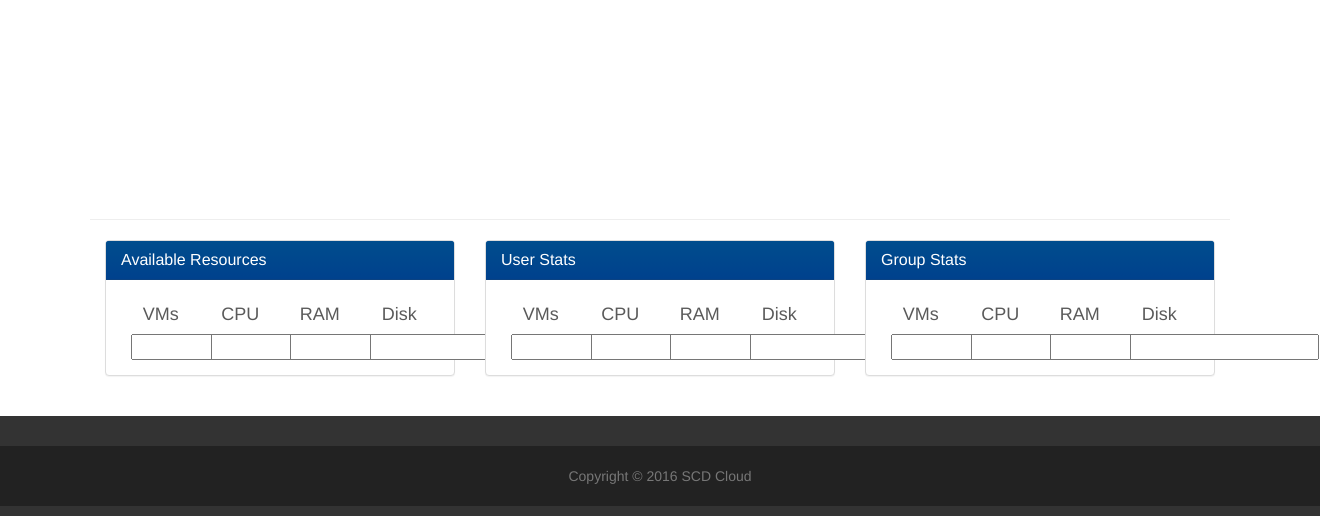
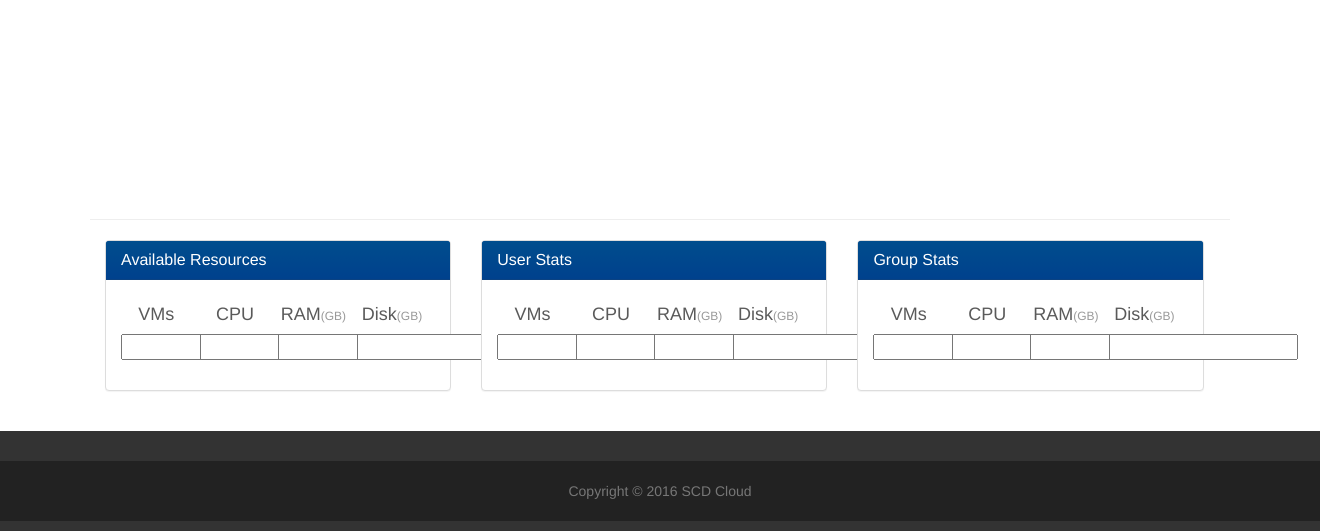
Before and after one commit to stfc/cloud, a Python web app: template views/machines/index.html in a window 1320 px wide. Shown: the part 301-832 px from the top of the page. Run offline with Jinja, Linux system fonts and the light colour scheme; the template is opened without the code that fills it: most values are stand-ins (such as "Sample title", 1, 10 or a date in 2020); some libraries are stand-ins or nearby versions.

Commit message:
Fix padding issues and improve display

```diff
--- a/assets/css/machines/styles.css
+++ b/assets/css/machines/styles.css
@@ -134,8 +134,26 @@ progress[value="4"]::-moz-progress-bar {
   border-color: #0b4282;
   background-image: linear-gradient(to bottom, #004d8d 0%, #00418d 100%);
 }
+.panel-body {
+  padding-bottom: 30px;
+}
+
 .col-md-3 {
-  padding: 0 10px;
+  padding: 0;
+}
+.col-md-4 {
+  width: 33% !important;
+  float: left;
+}
+
+.resource-header {
+  text-align: center;
+  padding-right: 10%;
+}
+.resource-text {
+  text-align: center;
+  padding-right: 10%;
+  font-size: 12px;
 }
 
 .table-responsive {
--- a/assets/js/machines/quota.js
+++ b/assets/js/machines/quota.js
@@ -21,7 +21,7 @@ var quota = {
 
             for (var key in json_out) {
                 if (json_out[key] < 0) {
-                    json_out[key] = "<span style='font-size:14px'>&infin;</span>";
+                    json_out[key] = 0;
                 }
             }
 
@@ -32,7 +32,7 @@ var quota = {
             userquotasys = json_out["userquotasys"];
 
             userusedvm = json_out["userusedvm"];
-            userusedcpu = json_out["userusedcpu"];
+            userusedcpu = Math.ceil(json_out["userusedcpu"]);
             userusedmem = json_out["userusedmem"];
             userusedsys = json_out["userusedsys"];
 
@@ -42,21 +42,26 @@ var quota = {
             groupquotasys = json_out["groupquotasys"];
 
             groupusedvm = json_out["groupusedvm"];
-            groupusedcpu = json_out["groupusedcpu"];
+            groupusedcpu = Math.ceil(json_out["groupusedcpu"]);
             groupusedmem = json_out["groupusedmem"];
             groupusedsys = json_out["groupusedsys"];
 
             vmavailable = json_out["availablevm"];
-            cpuavailable = json_out["availablecpu"];
+            cpuavailable = json_out["availablecpu"]|0;
             memavailable = json_out["availablemem"];
             sysavailable = json_out["availablesys"];
 
+            availablequotavm = json_out["availablequotavm"];
+            availablequotacpu = json_out["availablequotacpu"];
+            availablequotamem = json_out["availablequotamem"];
+            availablequotasys = json_out["availablequotasys"];
+
             // Sliders
-            $('#cpu-input').attr('max', Math.floor(cpuavailable));
+            $('#cpu-input').attr('max', cpuavailable);
             $('#memory-input').attr('max', memavailable);
 
             $("#cpu-min").html("1");
-            $("#cpu-max").html(Math.floor(cpuavailable));
+            $("#cpu-max").html(cpuavailable);
 
             $("#mem-min").html("0.5 GB");
             $("#mem-max").html(memavailable + " GB");
@@ -67,9 +72,10 @@ var quota = {
                 'bgColor'     : '#EEEEEE',
                 'min'         : '0',
                 'readOnly'    : 'true',
-                'width'       : '70',
+                'width'       : '90%',
                 'height'      : '70',
                 'thickness'   : '.20',
+                'displayMax'  : 'true'
             };
 
             colour_vm = {
@@ -89,91 +95,74 @@ var quota = {
                 'fgColor'     : '#b40053'
             };
 
+
             // Available
             $('.available-vm').val(vmavailable).trigger('change');
             $(".available-vm").knob($.extend({
-                'max': vmavailable
+                'max': availablequotavm,
+                'rotation': 'anticlockwise'
             }, dial, colour_vm));
 
             $('.available-cpu').val(cpuavailable).trigger('change');
             $(".available-cpu").knob($.extend({
-                'max': cpuavailable
+                'max': availablequotacpu,
+                'rotation': 'anticlockwise'
             }, dial, colour_cpu));
 
             $('.available-mem').val(memavailable).trigger('change');
             $(".available-mem").knob($.extend({
-                'max': memavailable
+                'max': availablequotamem,
+                'rotation': 'anticlockwise'
             }, dial, colour_mem));
 
             $('.available-sys').val(sysavailable).trigger('change');
             $(".available-sys").knob($.extend({
-                'max': sysavailable
+                'max': availablequotasys,
+                'rotation': 'anticlockwise'
             }, dial, colour_sys));
+
 
             // User
             $('.user-vm').val(userusedvm).trigger('change');
             $(".user-vm").knob($.extend({
-                'max': userquotavm,
-                'format'      : function (value) {
-                    return value + "/" + userquotavm;
-                }
+                'max': userquotavm
             }, dial, colour_vm));
 
             $('.user-cpu').val(userusedcpu).trigger('change');
             $(".user-cpu").knob($.extend({
-                'max': userquotacpu,
-                'format'      : function (value) {
-                    return value + '/' + userquotacpu;
-                }
+                'max': userquotacpu
             }, dial, colour_cpu));
 
             $('.user-mem').val(userusedmem).trigger('change');
             $(".user-mem").knob($.extend({
-                'max': userquotamem,
-                'format'      : function (value) {
-                    return value + '/GB' + userquotamem;
-                }
+                'max': userquotamem
             }, dial, colour_mem));
 
             $('.user-sys').val(userusedsys).trigger('change');
             $(".user-sys").knob($.extend({
-                'max': userquotasys,
-                'format'      : function (value) {
-                    return value + '/' + userquotasys + 'GB';
-                }
+                'max': userquotasys
             }, dial, colour_sys));
+
 
             // Group
             $('.group-vm').val(groupusedvm).trigger('change');
             $(".group-vm").knob($.extend({
-                'max': groupquotavm,
-                'format'      : function (value) {
-                    return value + '/' + groupquotavm;
-                }
+                'max': groupquotavm
             }, dial, colour_vm));
 
             $('.group-cpu').val(groupusedcpu).trigger('change');
             $(".group-cpu").knob($.extend({
-                'max': groupquotacpu,
-                'format'      : function (value) {
-                    return value + '/' + groupquotacpu;
-                }
+                'max': groupquotacpu
             }, dial, colour_cpu));
 
             $('.group-mem').val(groupusedmem).trigger('change');
             $(".group-mem").knob($.extend({
-                'max': groupquotamem,
-                'format'      : function (value) {
-                    return value + '/' + groupquotamem;
-                }
+                'max': groupquotamem
             }, dial, colour_mem));
 
             $('.group-sys').val(groupusedsys).trigger('change');
             $(".group-sys").knob($.extend({
-                'max': groupquotasys,
-                'format'      : function (value) {
-                    return value + '/' + groupquotasys + 'GB';
-                }
+                'max': groupquotasys
             }, dial, colour_sys));
         });
     }
--- a/views/machines/resources.html
+++ b/views/machines/resources.html
@@ -7,10 +7,10 @@
                 <h3 class="panel-title">Available Resources</h3>
             </div>
             <div class="panel-body">
-                <div class="col-md-3"><h4 class="text-center">VMs</h4><input type="text" class="available-vm"></div>
-                <div class="col-md-3"><h4 class="text-center">CPU</h4><input type="text" class="available-cpu"></div>
-                <div class="col-md-3"><h4 class="text-center">RAM</h4><input type="text" class="available-mem"></div>
-                <div class="col-md-3"><h4 class="text-center">Disk</h4><input type="text" class="available-sys"></div>
+                <div class="col-md-3"><h4 class="resource-header">VMs</h4><input class="available-vm"></div>
+                <div class="col-md-3"><h4 class="resource-header">CPU</h4><input class="available-cpu"></div>
+                <div class="col-md-3"><h4 class="resource-header">RAM<span style="font-size:12px;color:#999">(GB)</span></h4><input class="available-mem"></div>
+                <div class="col-md-3"><h4 class="resource-header">Disk<span style="font-size:12px;color:#999">(GB)</span></h4><input class="available-sys"></div>
             </div>
         </div>
     </div>
@@ -21,10 +21,10 @@
                 <h3 class="panel-title">User Stats</h3>
             </div>
             <div class="panel-body">
-                <div class="col-md-3"><h4 class="text-center">VMs</h4><input type="text" class="user-vm"></div>
-                <div class="col-md-3"><h4 class="text-center">CPU</h4><input type="text" class="user-cpu"></div>
-                <div class="col-md-3"><h4 class="text-center">RAM</h4><input type="text" class="user-mem"></div>
-                <div class="col-md-3"><h4 class="text-center">Disk</h4><input type="text" class="user-sys"></div>
+                <div class="col-md-3"><h4 class="resource-header">VMs</h4><input class="user-vm"></div>
+                <div class="col-md-3"><h4 class="resource-header">CPU</h4><input class="user-cpu"></div>
+                <div class="col-md-3"><h4 class="resource-header">RAM<span style="font-size:12px;color:#999">(GB)</span></h4><input class="user-mem"></div>
+                <div class="col-md-3"><h4 class="resource-header">Disk<span style="font-size:12px;color:#999">(GB)</span></h4><input class="user-sys"></div>
             </div>
         </div>
     </div>
@@ -35,10 +35,10 @@
                 <h3 class="panel-title">Group Stats</h3>
             </div>
             <div class="panel-body">
-                <div class="col-md-3"><h4 class="text-center">VMs</h4><input type="text" class="group-vm"></div>
-                <div class="col-md-3"><h4 class="text-center">CPU</h4><input type="text" class="group-cpu"></div>
-                <div class="col-md-3"><h4 class="text-center">RAM</h4><input type="text" class="group-mem"></div>
-                <div class="col-md-3"><h4 class="text-center">Disk</h4><input type="text" class="group-sys"></div>
+                <div class="col-md-3"><h4 class="resource-header">VMs</h4><input class="group-vm"></div>
+                <div class="col-md-3"><h4 class="resource-header">CPU</h4><input class="group-cpu"></div>
+                <div class="col-md-3"><h4 class="resource-header">RAM<span style="font-size:12px;color:#999">(GB)</span></h4><input class="group-mem"></div>
+                <div class="col-md-3"><h4 class="resource-header">Disk<span style="font-size:12px;color:#999">(GB)</span></h4><input class="group-sys"></div>
             </div>
         </div>
     </div>
```
Also changed, not shown: controllers/api/quota.py (+20 -0 lines).
